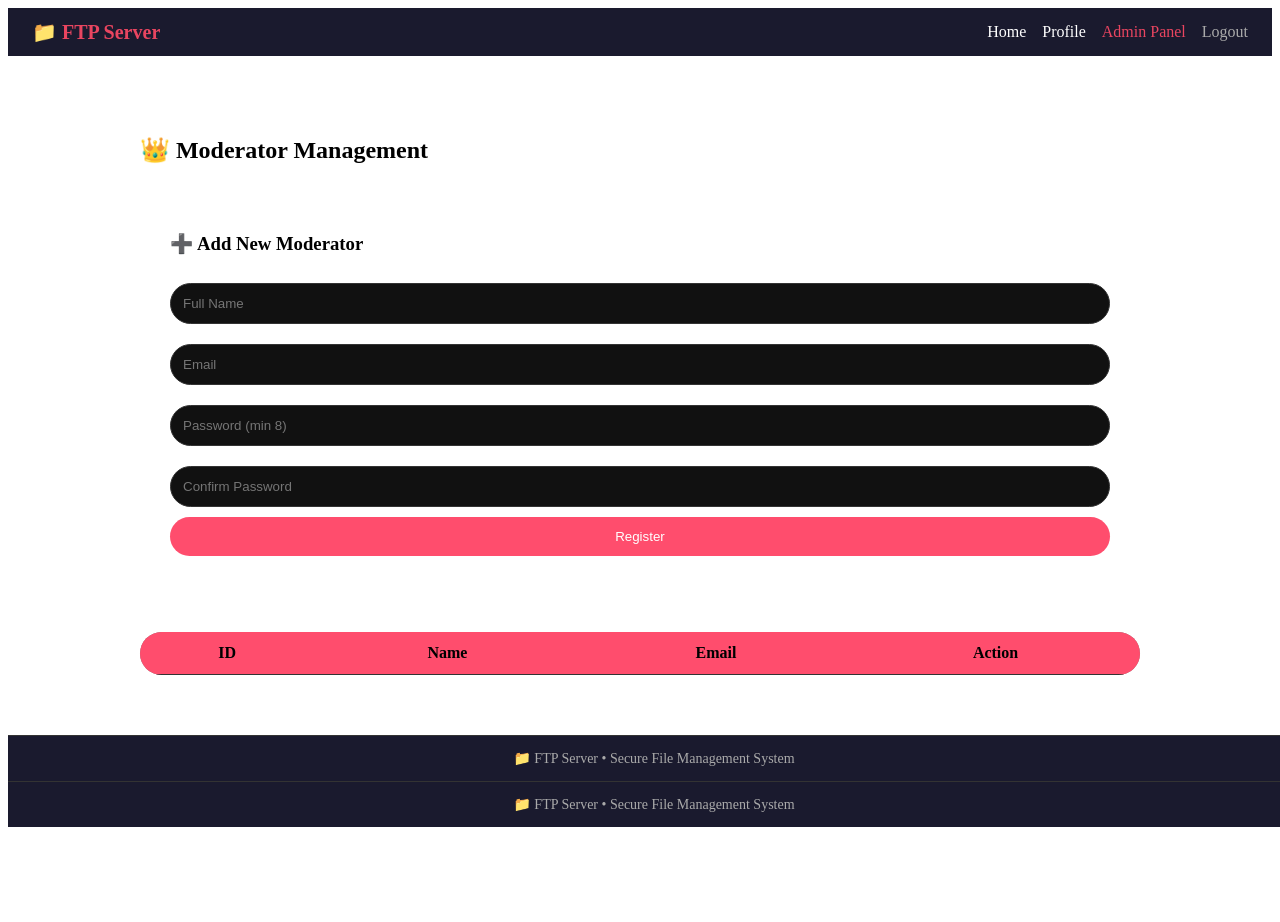
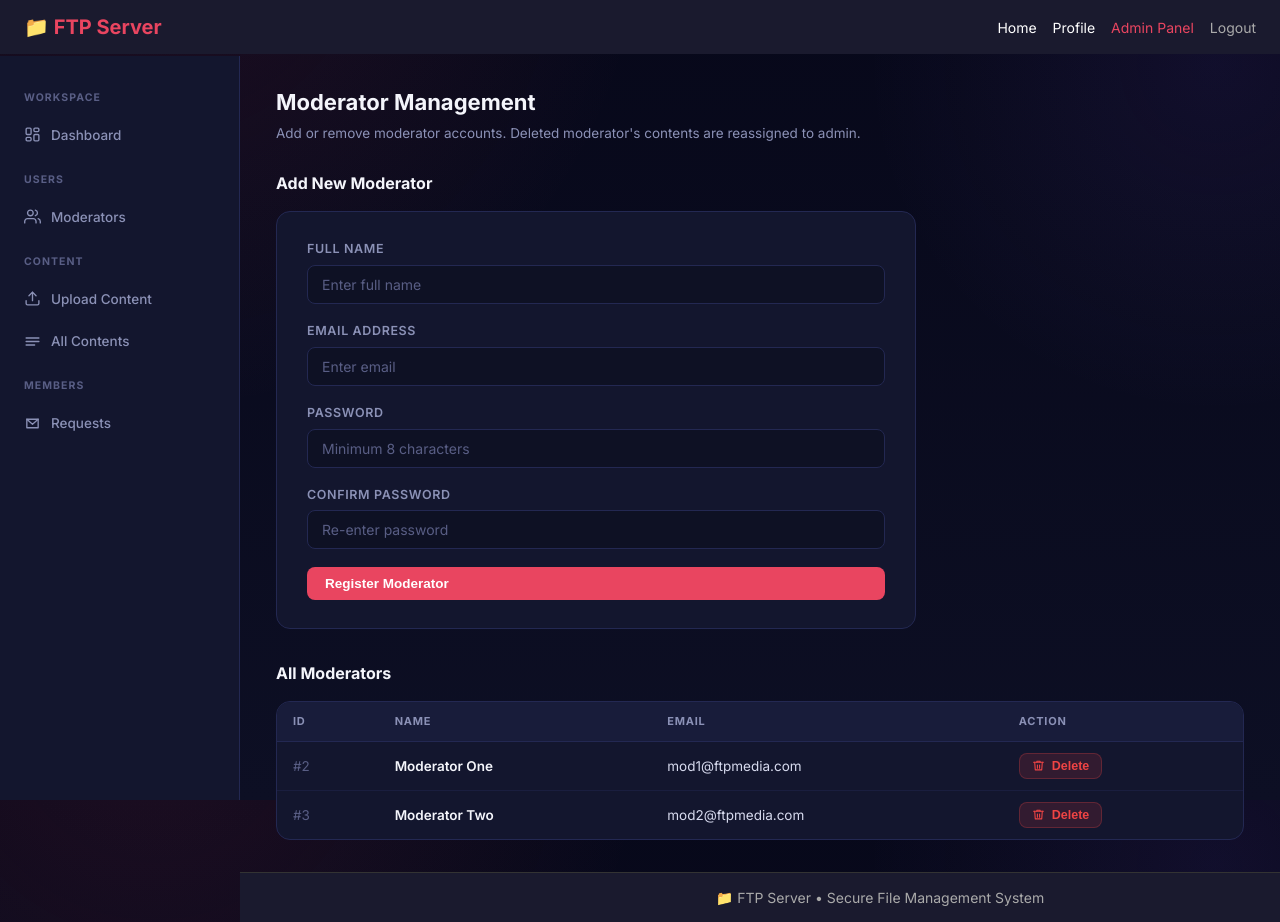
Before and after one commit to Muntahi-Safwan/FTP-Server, a PHP site: template src/view/admin/moderators.php in a window 1280 px wide; the page is wider, and only the part inside the window is pictured. Before the commit the page ends 827 px from the top of that part, so only its background shows below. Run offline with PHP 8.4, Linux system fonts and the light colour scheme; the template is opened without the code that fills it, so the values that code supplies are empty; the visitor is signed in with stand-in values (Sample User, id 1); data comes from the database, SQL or seed files in the repository.

Commit message:
feat(admin): add moderator management view with add/delete UI

```diff
--- a/src/view/admin/moderators.php
+++ b/src/view/admin/moderators.php
@@ -1,70 +1,121 @@
+<?php
+// src/view/admin/moderators.php
+require_once __DIR__ . '/../../includes/admin_check.php';
+require_once __DIR__ . '/../../includes/csrf.php';
+require_once __DIR__ . '/../../config/db.php';
+require_once __DIR__ . '/../../controller/admin_controller.php';
+
+$moderators = getAllModerators($pdo);
+$csrf = csrf_token();
+
+$script = str_replace('\\', '/', $_SERVER['SCRIPT_NAME'] ?? '');
+$base = (strpos($script, '/src/view/') !== false) ? '../../../public/index.php' : 'index.php';
+?>
+<!DOCTYPE html>
+<html lang="en">
+<head>
+    <meta charset="UTF-8">
+    <meta name="viewport" content="width=device-width, initial-scale=1">
+    <meta name="csrf-token" content="<?= htmlspecialchars($csrf) ?>">
+    <title>Manage Moderators — FTP Server</title>
+    <link rel="stylesheet" href="/FTP-Server/src/assets/css/admin.css">
+</head>
+<body>
     <?php require_once __DIR__ . '/../navbar.php'; ?>
-<div class="mod-wrap">
-    <h2>👑 Moderator Management</h2>
-    <?php if(isset($_SESSION['flash'])): ?>
-        <div class="alert success"><?= $_SESSION['flash']; unset($_SESSION['flash']); ?></div>
+    <?php require_once __DIR__ . '/../layouts/admin_sidebar.php'; ?>
+
+    <main class="main-content">
+        <header class="page-header">
+            <div>
+                <h1>Moderator Management</h1>
+                <p class="lead">Add or remove moderator accounts. Deleted moderator's contents are reassigned to admin.</p>
+            </div>
+        </header>
+
+        <div id="response"></div>
+
+        <?php if (isset($_SESSION['flash'])): ?>
+            <div class="alert alert-success"><?= htmlspecialchars($_SESSION['flash']); unset($_SESSION['flash']); ?></div>
         <?php endif; ?>
-    <?php if(isset($_SESSION['errors'])): ?>
-        <div class="alert error"><?= implode('<br>', $_SESSION['errors']); unset($_SESSION['errors']); ?></div>
+        <?php if (isset($_SESSION['errors'])): ?>
+            <div class="alert alert-error"><?= implode('<br>', array_map('htmlspecialchars', $_SESSION['errors'])); unset($_SESSION['errors']); ?></div>
         <?php endif; ?>
-    <div class="glass-form">
-        <h3>➕ Add New Moderator</h3>
-        <form method="POST" action="index.php?page=admin/add_moderator" id="modForm">
-            <input type="text" name="name" placeholder="Full Name" required>
-            <input type="email" name="email" placeholder="Email" required>
-            <input type="password" name="password" placeholder="Password (min 8)" required>
-            <input type="password" name="confirm" placeholder="Confirm Password" required>
-            <button type="submit">Register</button>
+
+        <!-- Add Moderator Form -->
+        <h2>Add New Moderator</h2>
+        <div class="form-card" style="margin-bottom:32px;">
+            <form method="POST" action="<?= $base ?>?page=admin/add_moderator" id="modForm">
+                <input type="hidden" name="csrf" value="<?= htmlspecialchars($csrf) ?>">
+                <div class="form-group">
+                    <label>Full Name</label>
+                    <input type="text" name="name" class="form-control" placeholder="Enter full name" required>
+                </div>
+                <div class="form-group">
+                    <label>Email Address</label>
+                    <input type="email" name="email" class="form-control" placeholder="Enter email" required>
+                    <small id="emailMsg" style="font-size:12px;margin-top:4px;display:block;"></small>
+                </div>
+                <div class="form-group">
+                    <label>Password</label>
+                    <input type="password" name="password" id="pwd" class="form-control" placeholder="Minimum 8 characters" required>
+                </div>
+                <div class="form-group">
+                    <label>Confirm Password</label>
+                    <input type="password" name="confirm" id="pwd2" class="form-control" placeholder="Re-enter password" required>
+                    <small id="pwdMsg" style="font-size:12px;margin-top:4px;display:block;color:var(--danger);"></small>
+                </div>
+                <button type="submit" class="btn btn-primary" style="width:100%;">Register Moderator</button>
             </form>
         </div>
+
+        <!-- Moderator List -->
+        <h2>All Moderators</h2>
         <div class="table-wrap">
-        <table class="modern-table">
-            <thead><tr><th>ID</th><th>Name</th><th>Email</th><th>Action</th></tr></thead>
+            <table class="data-table">
+                <thead>
+                    <tr>
+                        <th>ID</th>
+                        <th>Name</th>
+                        <th>Email</th>
+                        <th>Action</th>
+                    </tr>
+                </thead>
                 <tbody>
-                <?php foreach($moderators as $m): ?>
+                    <?php if (empty($moderators)): ?>
+                        <tr><td colspan="4" style="text-align:center;color:var(--text-faint);padding:32px;">No moderators found.</td></tr>
+                    <?php else: ?>
+                        <?php foreach ($moderators as $m): ?>
                         <tr id="mod-<?= $m['id'] ?>">
-                    <td><?= $m['id'] ?></td>
-                    <td><?= htmlspecialchars($m['name']) ?></td>
+                            <td style="color:var(--text-faint);">#<?= $m['id'] ?></td>
+                            <td style="color:var(--text-strong);font-weight:600;"><?= htmlspecialchars($m['name']) ?></td>
                             <td><?= htmlspecialchars($m['email']) ?></td>
-                    <td><button class="delete-mod" data-id="<?= $m['id'] ?>">🗑 Delete</button></td>
+                            <td>
+                                <button class="btn btn-danger btn-sm delete-mod" data-id="<?= $m['id'] ?>">
+                                    <svg width="13" height="13" viewBox="0 0 24 24" fill="none" stroke="currentColor" stroke-width="2" stroke-linecap="round" stroke-linejoin="round"><polyline points="3 6 5 6 21 6"/><path d="M19 6l-1 14H6L5 6"/><path d="M10 11v6"/><path d="M14 11v6"/><path d="M9 6V4h6v2"/></svg>
+                                    Delete
+                                </button>
+                            </td>
                         </tr>
                         <?php endforeach; ?>
+                    <?php endif; ?>
                 </tbody>
             </table>
         </div>
+    </main>
+
+    <!-- Confirm Modal -->
+    <div class="modal-overlay" id="delModal">
+        <div class="modal-box">
+            <h3>Delete Moderator?</h3>
+            <p>This moderator's uploaded contents will be reassigned to admin. This action cannot be undone.</p>
+            <div class="modal-actions">
+                <button class="btn btn-secondary" id="cancelDel">Cancel</button>
+                <button class="btn btn-danger" id="confirmDel">Yes, Delete</button>
             </div>
-<script>
-document.querySelectorAll('.delete-mod').forEach(btn => {
-    btn.onclick = function() {
-        if(confirm('Delete this moderator? Their contents will be reassigned to admin.')) {
-            fetch('index.php?ajax=delete_moderator', {
-                method: 'POST',
-                headers: {'Content-Type': 'application/x-www-form-urlencoded'},
-                body: 'id=' + this.dataset.id
-            })
-            .then(r => r.json())
-            .then(data => { if(data.success) document.getElementById('mod-'+this.dataset.id).remove(); else alert('Error'); });
-        }
-    };
-});
-document.getElementById('modForm')?.addEventListener('submit', function(e) {
-    let p1 = this.querySelector('input[name="password"]').value;
-    let p2 = this.querySelector('input[name="confirm"]').value;
-    if(p1 !== p2 || p1.length < 8) { e.preventDefault(); alert('Passwords must match and be at least 8 characters'); }
-});
-</script>
-<style>
-.mod-wrap{ max-width:1000px; margin:40px auto; padding:20px; }
-.glass-form{ background: rgba(255,255,255,0.05); backdrop-filter: blur(8px); border-radius: 28px; padding:30px; margin-bottom:30px; }
-.glass-form input{ width:100%; padding:12px; margin:10px 0; background:#111; border:1px solid #333; border-radius: 40px; color:white; }
-.glass-form button{ background:#ff4d6d; border:none; padding:12px; border-radius: 40px; color:white; width:100%; cursor:pointer; }
-.table-wrap{ background: rgba(0,0,0,0.5); border-radius: 24px; overflow-x:auto; }
-.modern-table{ width:100%; border-collapse:collapse; color:white; }
-.modern-table th, .modern-table td{ padding:12px; border-bottom:1px solid #333; }
-.modern-table th{ background:#ff4d6d; color:black; }
-.delete-mod{ background:#dc2626; border:none; padding:4px 12px; border-radius:20px; color:white; cursor:pointer; }
-.alert{ padding:12px; border-radius: 20px; margin-bottom:20px; }
-.success{ background:#10b98133; border-left:3px solid #10b981; }
-.error{ background:#ef444433; border-left:3px solid #ef4444; }
-</style>
+        </div>
+    </div>
+
     <?php require_once __DIR__ . '/../footer.php'; ?>
+    <script src="/FTP-Server/src/assets/js/adminModerators.js"></script>
+</body>
+</html>
```
Lines whose indentation alone changed are shown as unchanged.
